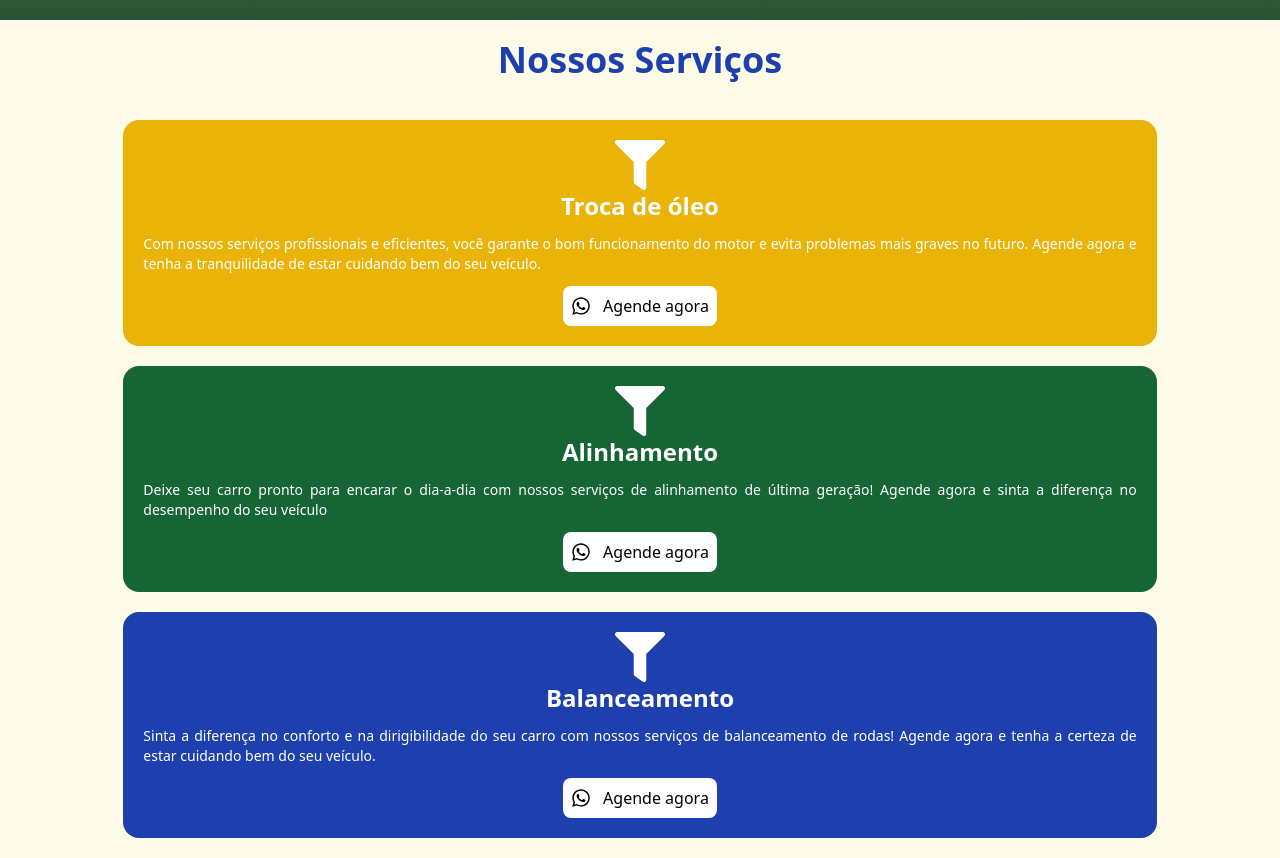
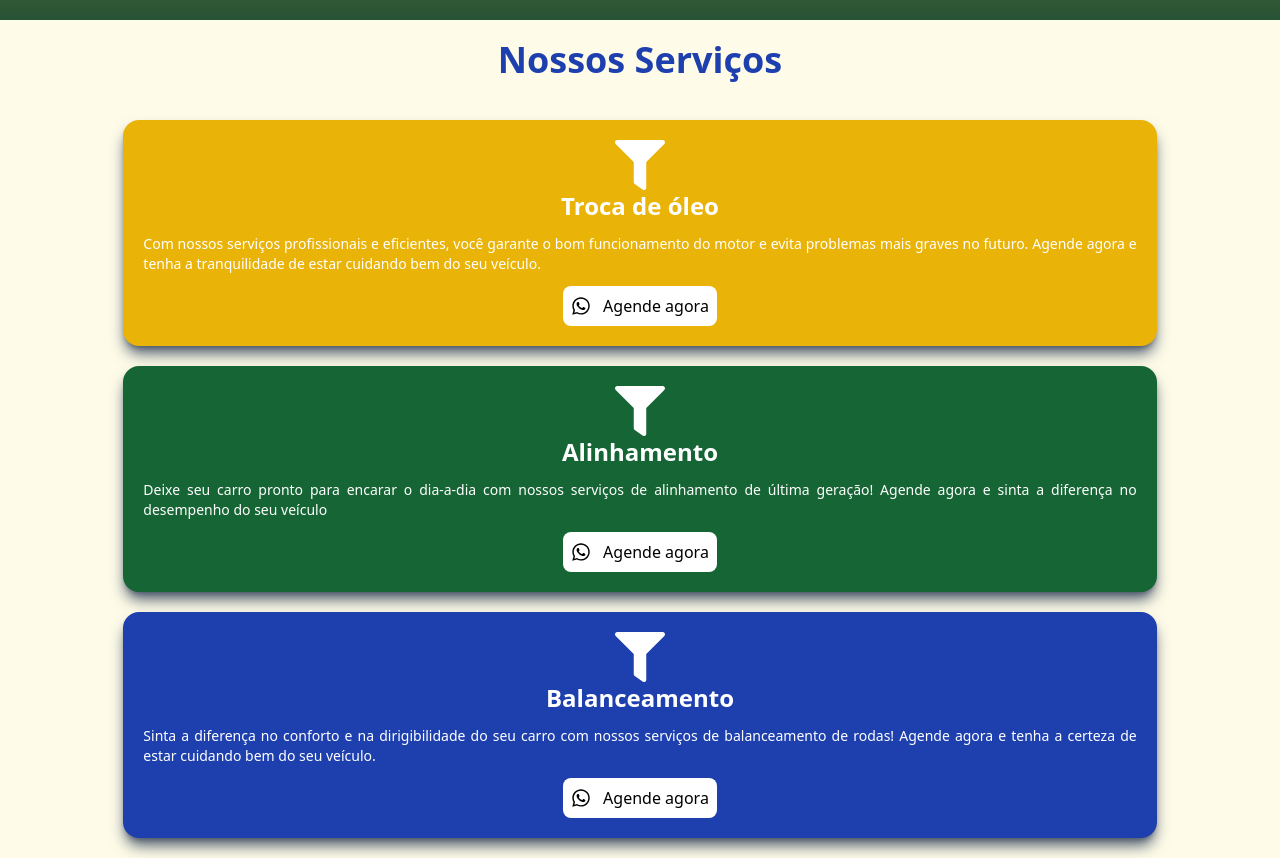
Before and after one commit to brunoprestesap/lp-ecopostos, a React (Vite) app: page / in a window 1280 px wide. Shown: the part 780-1638 px from the top of the page. Built offline with nearby package versions, Linux system fonts and the light colour scheme.

Commit message:
sombra caixas de servicos

```diff
--- a/src/components/Services.jsx
+++ b/src/components/Services.jsx
@@ -8,7 +8,7 @@ const Services = () => {
         Nossos Serviços
       </h2>
 
-      <div className="p-5 w-5/6 bg-yellow-500 rounded-2xl flex flex-col justify-center items-center">
+      <div className="p-5 w-5/6 bg-yellow-500 rounded-2xl flex flex-col justify-center items-center shadow-lg shadow-slate-600">
         <FaFilter size={50} color="FFFFFF" />
         <h2 className="text-2xl font-bold text-white">Troca de óleo</h2>
         <p className="text-sm text-justify mt-3 text-white">
@@ -22,7 +22,7 @@ const Services = () => {
       </div>
 
       {/* Servico de alinhamento */}
-      <div className="p-5 w-5/6 bg-green-800 rounded-2xl flex flex-col justify-center items-center">
+      <div className="p-5 w-5/6 bg-green-800 rounded-2xl flex flex-col justify-center items-center shadow-lg shadow-slate-600">
         <FaFilter size={50} color="FFFFFF" />
         <h2 className="text-2xl font-bold text-white">Alinhamento</h2>
         <p className="text-sm text-justify mt-3 text-white">
@@ -36,7 +36,7 @@ const Services = () => {
       </div>
 
       {/* Balanceamento */}
-      <div className="p-5 w-5/6 bg-blue-800 rounded-2xl flex flex-col justify-center items-center">
+      <div className="p-5 w-5/6 bg-blue-800 rounded-2xl flex flex-col justify-center items-center shadow-lg shadow-slate-600">
         <FaFilter size={50} color="FFFFFF" />
         <h2 className="text-2xl font-bold text-white">Balanceamento</h2>
         <p className="text-sm text-justify mt-3 text-white">
```
